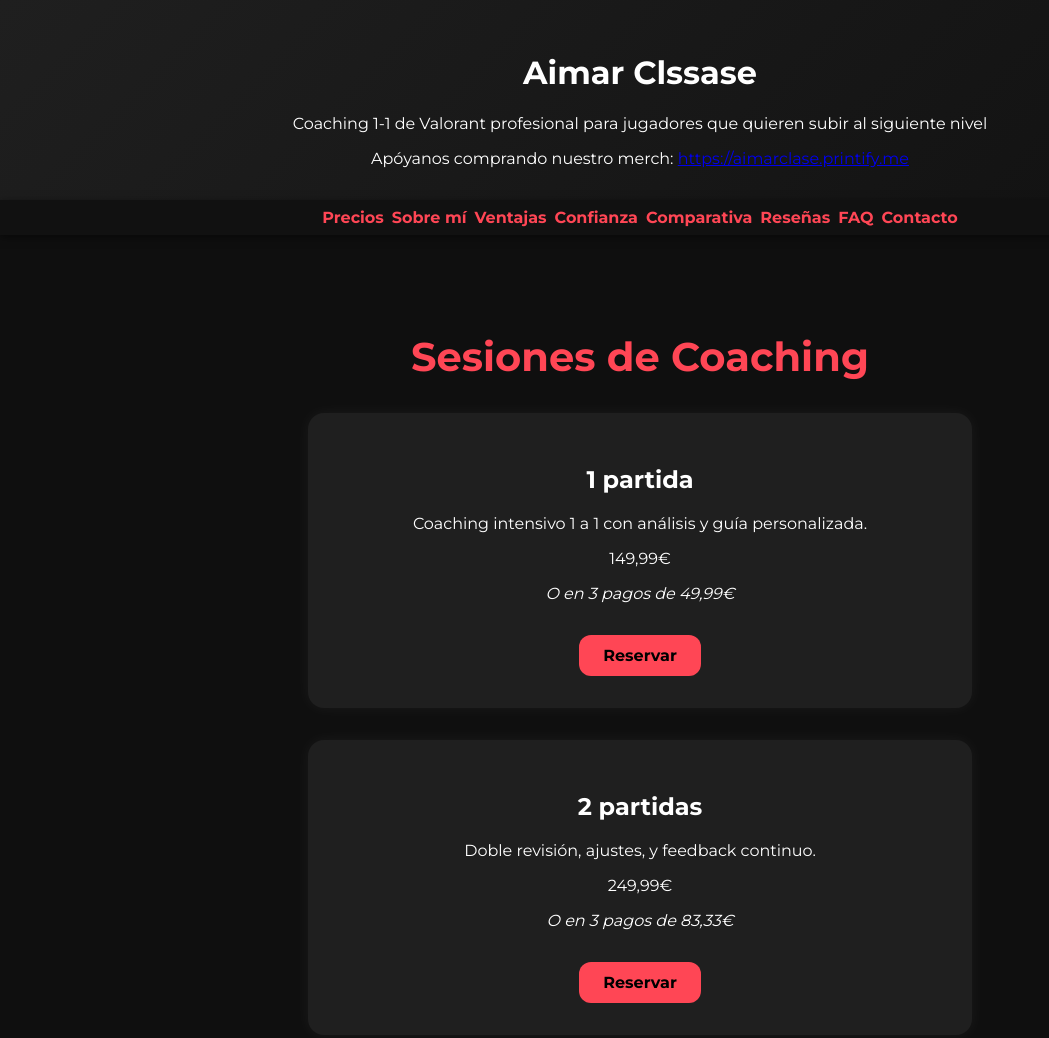
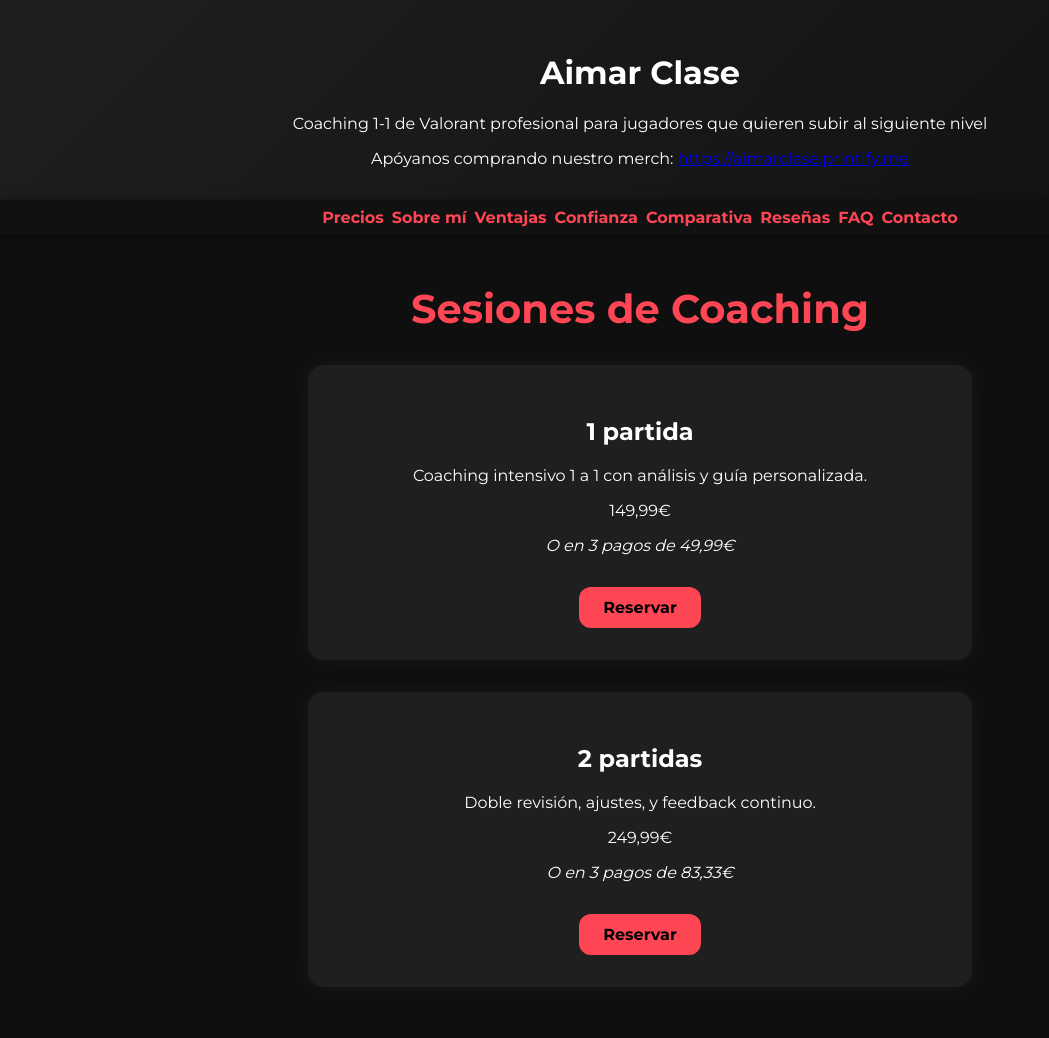
Before and after one commit to Sepy6/Aimar-Clase, a plain HTML site: page index.html in a window 1280 px wide. Shown: the top 1038 px of the page, without its empty margins (0-1049 px from the left). Drawn offline with Linux system fonts and the light colour scheme.

Commit message:
Update index.html

```diff
--- a/index.html
+++ b/index.html
@@ -44,7 +44,7 @@
       color: #ffffff;
     }
     section {
-      padding: 4rem 2rem;
+      padding: 1rem 2rem;
       max-width: 1000px;
       margin: 0 auto;
     }
@@ -133,7 +133,7 @@
 </head>
 <body>
   <header>
-    <h1>Aimar Clssase</h1>
+    <h1>Aimar Clase</h1>
     <p>Coaching 1-1 de Valorant profesional para jugadores que quieren subir al siguiente nivel</p>
 <div class="merch-link">
       Apóyanos comprando nuestro merch: <a href="https://aimarclase.printify.me" target="_blank">https://aimarclase.printify.me</a>
```
